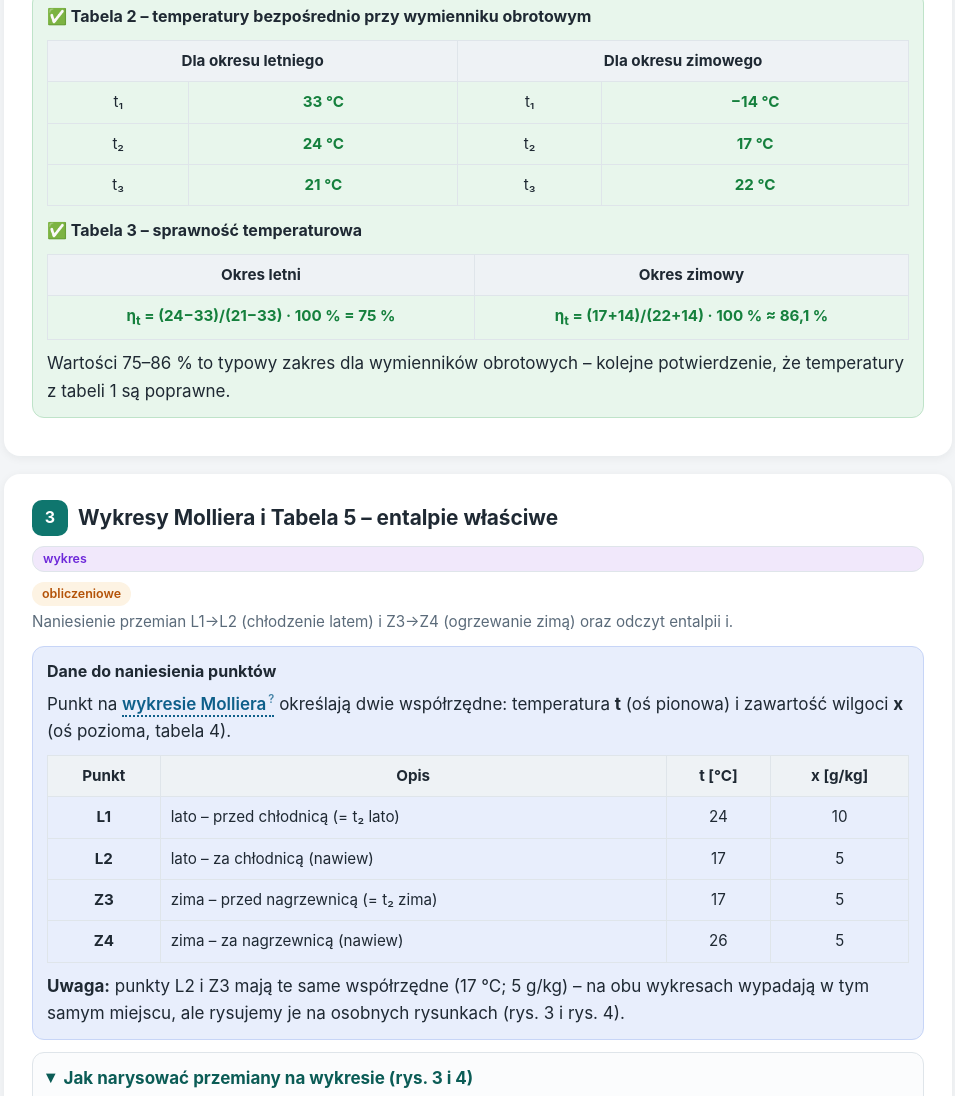
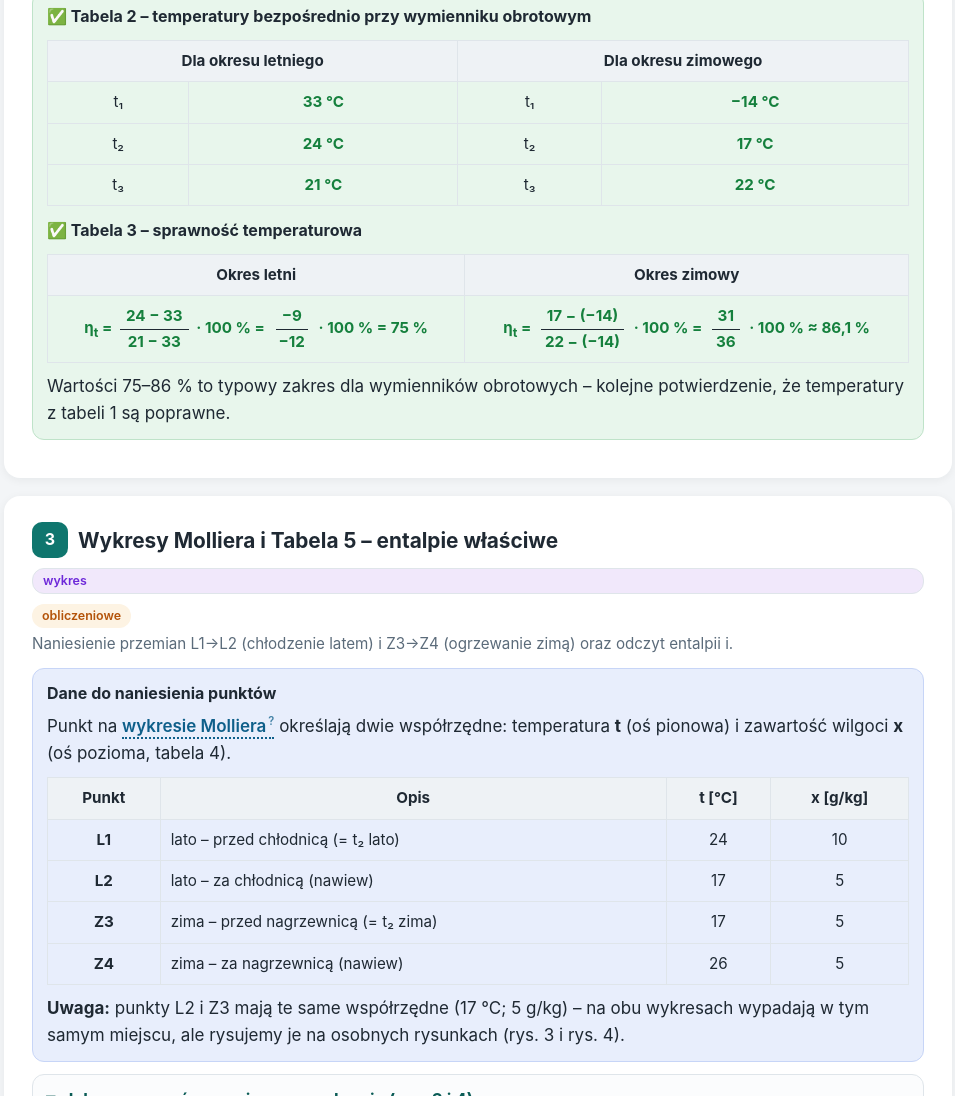
Before and after one commit to mwalkowiak89/ele04, a plain HTML site: page ele04-2026-styczen-praktyczny.html in a window 1280 px wide. Shown: the part 6078-7174 px from the top of the page, without its empty margins (162-1117 px from the left). Drawn offline with Linux system fonts and the light colour scheme.

Commit message:
Styczeń 2026: stacked fractions, print-ready PDF, index card for PDF
Co-Authored-By: Claude Opus 5 <noreply@anthropic.com>
Claude-Session: https://claude.ai/code/session_01QE9cmLyjTbjTxHqLtyVM5G

```diff
--- a/ele04-2026-styczen-praktyczny.html
+++ b/ele04-2026-styczen-praktyczny.html
@@ -112,7 +112,7 @@
   ul.tight li{margin:3px 0}
   .hidden{display:none!important}
   footer{color:var(--muted);font-size:.88rem;text-align:center;margin-top:30px}
-  @media print{nav.topnav,.tools{display:none}details.sol{open:true}section.card{break-inside:avoid;box-shadow:none;border:1px solid #ccc}}
+  @media print{@page{size:A4;margin:12mm}nav.topnav,.tools,#tip{display:none!important}body{background:#fff;font-size:13px}.wrap{padding:0;max-width:none}section.card{box-shadow:none;border:1px solid #ccc;margin:10px 0;padding:14px 16px}header.hero{break-after:avoid}.step,.box,.tablewrap,.flow,.formula,.gitem,.sitem{break-inside:avoid}.card h2{break-after:avoid;display:block;line-height:1.5}.card h2 .num{display:inline-flex;width:30px;height:30px;vertical-align:middle;margin-right:6px}details.sol>summary::before{display:none}.term{color:inherit;border-bottom:none;font-weight:600}.term::after{display:none}.chart{max-height:150mm}.formula{white-space:normal;overflow:visible;line-height:1.9}}
 </style>
 </head>
 <body>
@@ -364,7 +364,7 @@
     <div class="tablewrap">
     <table>
       <tr><th>Okres letni</th><th>Okres zimowy</th></tr>
-      <tr><td class="res">η<sub>t</sub> = (24−33)/(21−33) · 100 % = 75 %</td><td class="res">η<sub>t</sub> = (17+14)/(22+14) · 100 % ≈ 86,1 %</td></tr>
+      <tr><td class="res">η<sub>t</sub> = <span class="frac"><span>24 − 33</span><span>21 − 33</span></span> · 100 % = <span class="frac"><span>−9</span><span>−12</span></span> · 100 % = 75 %</td><td class="res">η<sub>t</sub> = <span class="frac"><span>17 − (−14)</span><span>22 − (−14)</span></span> · 100 % = <span class="frac"><span>31</span><span>36</span></span> · 100 % ≈ 86,1 %</td></tr>
     </table>
     </div>
     <p class="theory" style="margin:8px 0 0">Wartości 75–86 % to typowy zakres dla wymienników obrotowych – kolejne potwierdzenie, że temperatury z tabeli 1 są poprawne.</p>
```
Also changed, not shown: index.html (+1 -0 lines), 1 other file.
